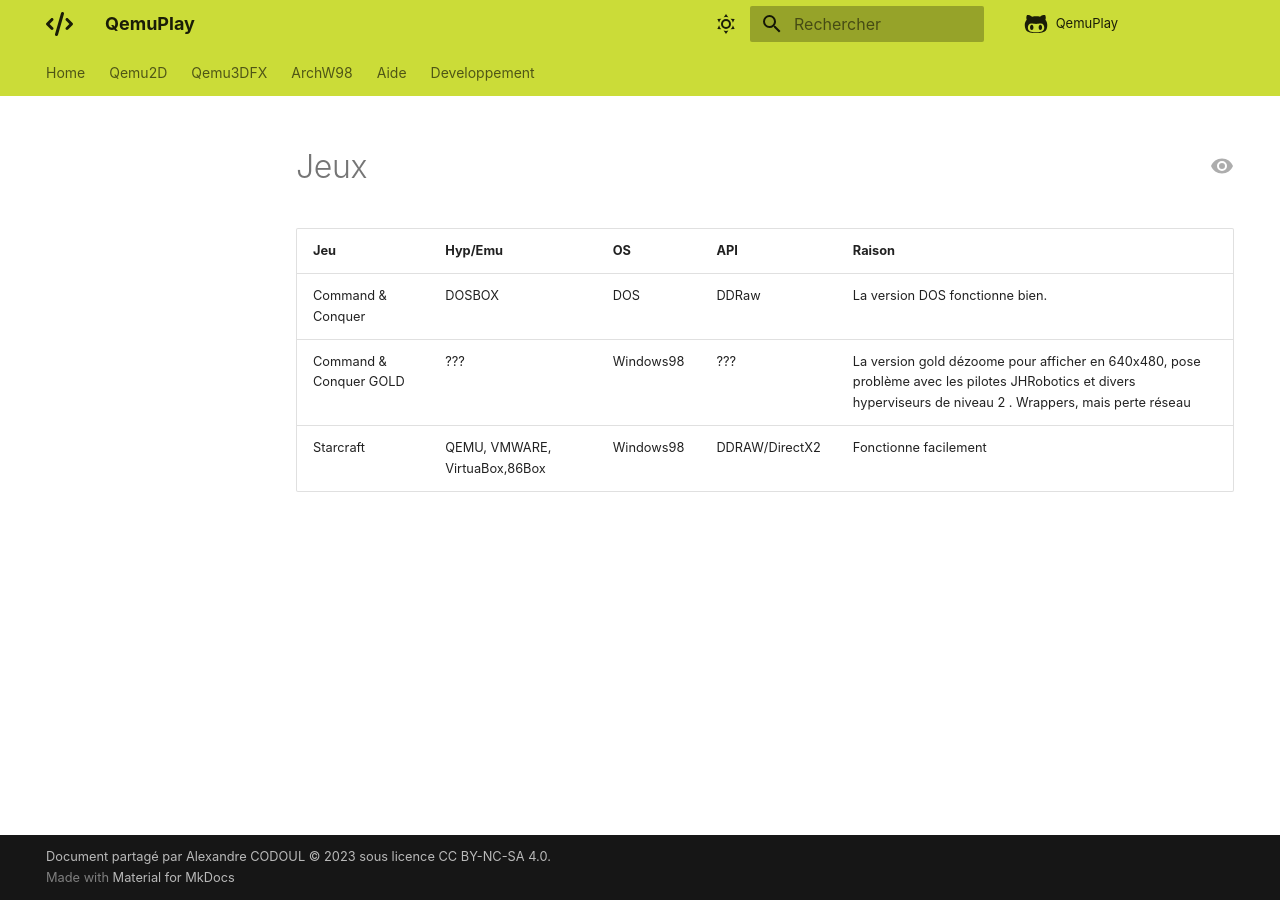
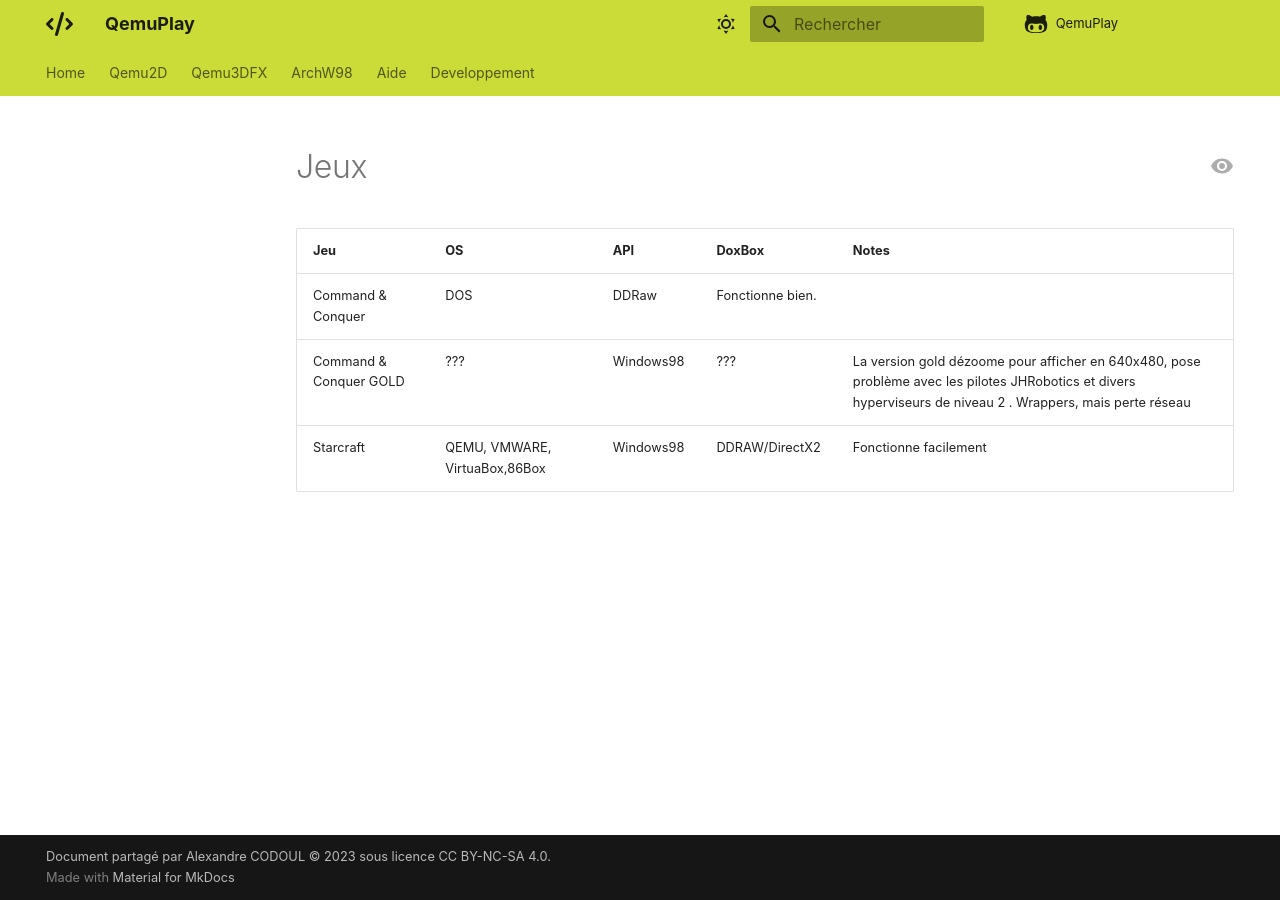
Before and after one commit to daerlnaxe/QemuPlay, an MkDocs documentation site: the page built from docs/90-developpement/Jeux.md, in a window 1280 px wide. Built offline with MkDocs 1.6.1 and Material for MkDocs 9.7.7, drawn with Linux system fonts in a browser that asks for light colours; comment, search, counter and statistics services are not loaded.

Commit message:
Update Jeux.md

```diff
--- a/docs/90-developpement/Jeux.md
+++ b/docs/90-developpement/Jeux.md
@@ -1,5 +1,5 @@
-|Jeu|Hyp/Emu|OS|API|Raison|
+|Jeu|OS|API|DoxBox| Notes|
 |-|-|-|-|-|
-| Command & Conquer|DOSBOX | DOS|DDRaw | La version DOS fonctionne bien. |
+| Command & Conquer| DOS|DDRaw | Fonctionne bien. |
 | Command & Conquer GOLD| ??? |Windows98|??? | La version gold dézoome pour afficher en 640x480, pose problème avec les pilotes JHRobotics et divers hyperviseurs de niveau 2 . Wrappers, mais perte réseau |
 |Starcraft| QEMU, VMWARE, VirtuaBox,86Box |Windows98|DDRAW/DirectX2|Fonctionne facilement|
```
